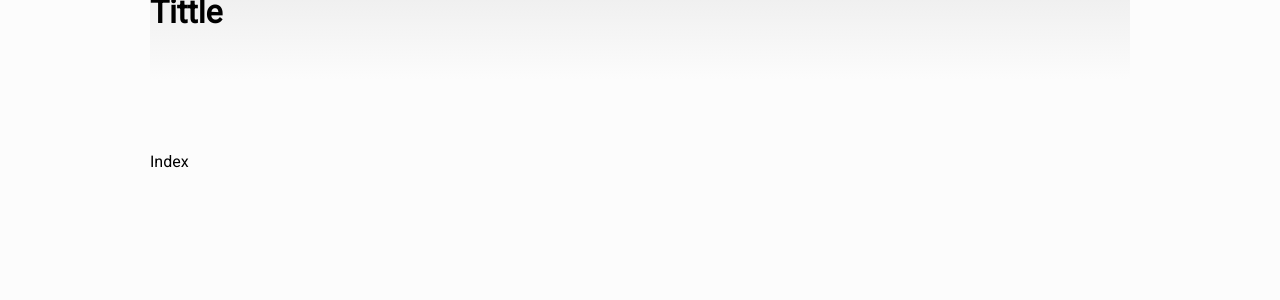
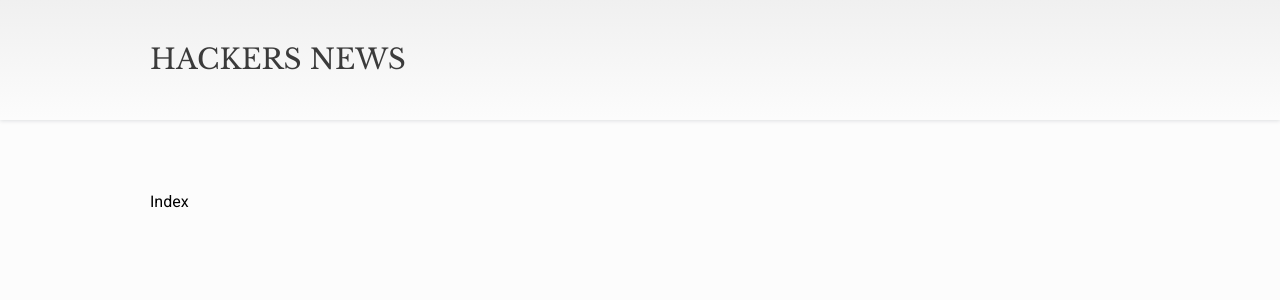
Before and after one commit to EvansGxz/hackers-new, a React (Create React App) app: page /home in a window 1280 px wide. Shown: the top 300 px of the page. Built offline with nearby package versions, Linux system fonts and the light colour scheme.

Commit message:
Finish Header

```diff
--- a/src/pages/home.jsx
+++ b/src/pages/home.jsx
@@ -1,12 +1,22 @@
 import styled from "@emotion/styled";
 
-import { colors } from "../styles";
+import { colors, fonts, typography } from "../styles";
 const Wrapper = styled.div`
   display: flex;
   background-image: linear-gradient(to bottom, #ececec -32%, #fff 124%);
+  height: 15vh;
+  align-items: center;
+  box-shadow: 0 1px 4px 0 rgba(0, 21, 41, 0.12);
+`;
+
+const Tittle = styled.span`
   margin: 0 9.375rem;
-  height: 10vh;
+  font-family: ${fonts.secondary};
+  ${typography.lg};
+  color: ${colors.black.light};
+  line-height: 1;
 `;
+
 const Container = styled.div`
   display: flex;
   flex-direction: column;
@@ -20,7 +30,7 @@ const Container = styled.div`
 const Header = () => {
   return(
     <Wrapper>
-      <h1>Tittle</h1>
+      <Tittle>HACKERS NEWS</Tittle>
 
     </Wrapper>
   )
```
